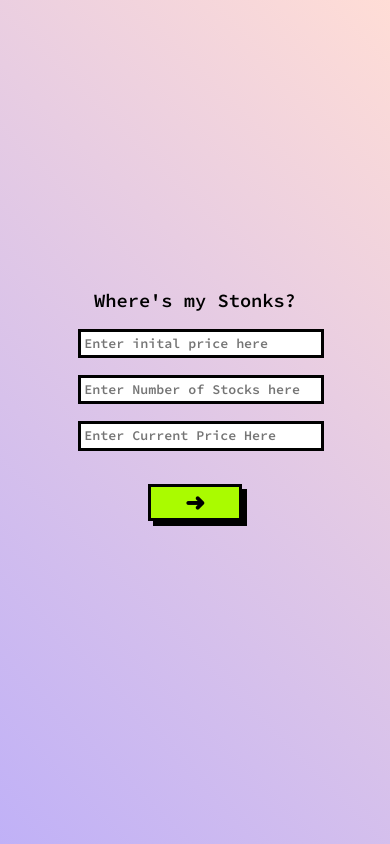
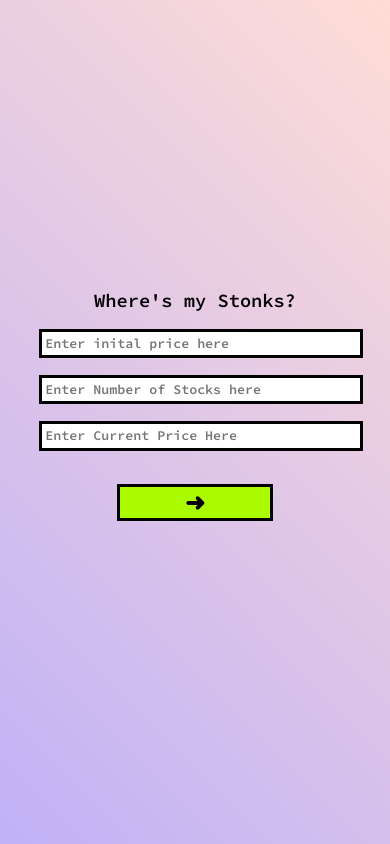
Before and after one commit to Ahana001/stock-profit-loss, a React (Create React App) app: page / in a window 390 px wide. Built offline with nearby package versions, Linux system fonts and the light colour scheme.

Commit message:
style - update style

```diff
--- a/src/styles.css
+++ b/src/styles.css
@@ -59,18 +59,17 @@ h3 {
   color: black;
   border: 3px solid black;
   font-weight: 800;
-  box-shadow: 5px 5px black;
   cursor: pointer;
   background-color: #aafb00;
   padding: 0.5rem 0;
 }
 @media screen and (max-width: 800px) {
   .input {
-    width: 100%;
+    width: 80%;
   }
   .output {
     margin-top: 4vh;
-    width: 100%;
+    width: 80%;
   }
   .input input {
     padding: 0.2rem;
@@ -84,7 +83,10 @@ h3 {
     align-items: center;
     justify-content: center;
   }
-  .input-container .output-container {
+  .input-container {
+    width: 100%;
+  }
+  .output-container {
     width: 100%;
   }
 }
```
